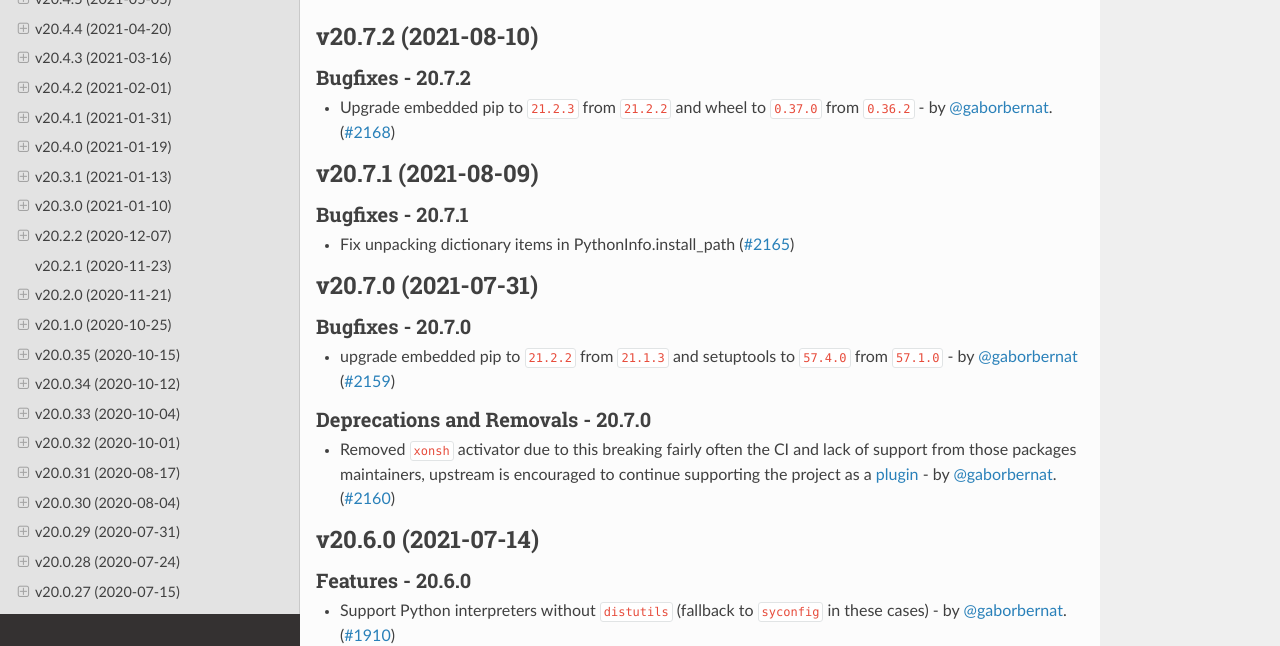
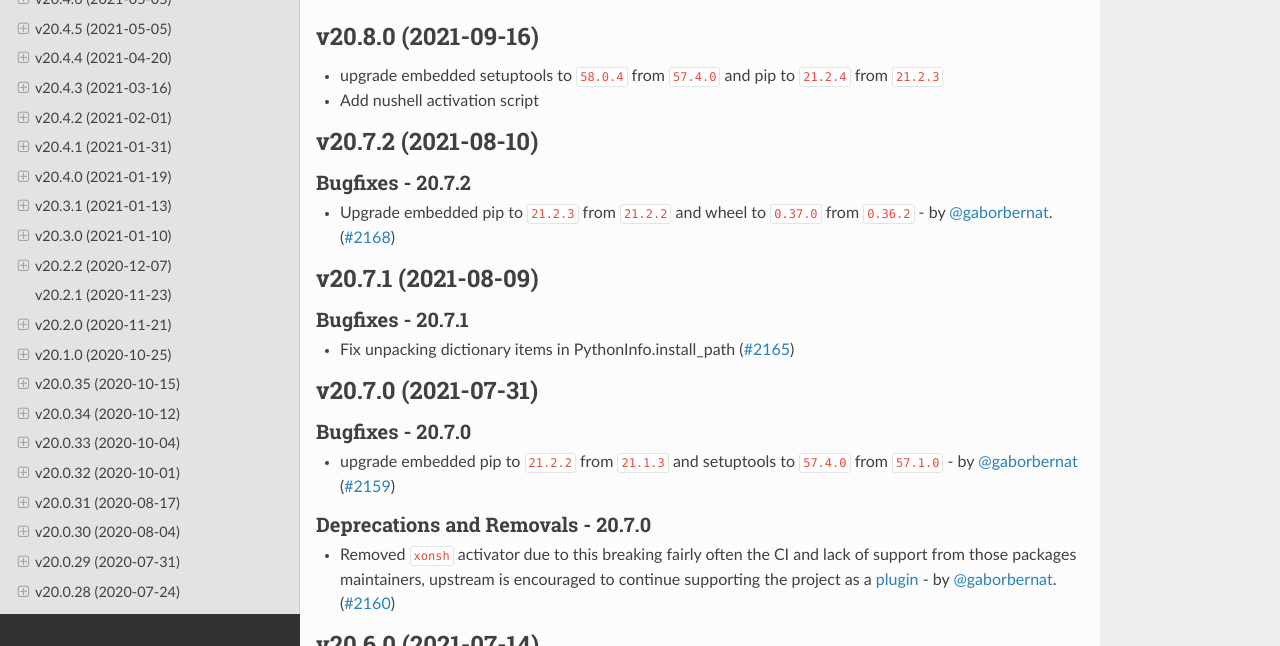
Before and after one commit to pypa/virtualenv, a Sphinx documentation site: the page built from docs/changelog.rst, in a window 1280 px wide and 900 px high, cut to the strip 254-900 px from the top of the window. Built offline with Sphinx 7.4.7 and the Read the Docs theme 2.0.0, drawn with Linux system fonts in a browser that asks for light colours; pages that are not in the unit, such as notebooks, are missing from menus; the version number could not be read and is left out.

Commit message:
release 20.8.0
Signed-off-by: Bernát Gábor <bgabor8@bloomberg.net>

```diff
--- a/docs/changelog.rst
+++ b/docs/changelog.rst
@@ -4,6 +4,12 @@ Release History
 .. include:: _draft.rst
 
 .. towncrier release notes start
+
+v20.8.0 (2021-09-16)
+--------------------
+
+* upgrade embedded setuptools to ``58.0.4`` from ``57.4.0`` and pip to ``21.2.4`` from ``21.2.3``
+* Add nushell activation script
 
 v20.7.2 (2021-08-10)
 --------------------
--- a/docs/changelog/xxxx.rst
+++ /dev/null
@@ -1 +0,0 @@
-* upgrade embedded setuptools to ``58.0.4`` from ``57.4.0`` and pip to ``21.2.4`` from ``21.2.3``
```
